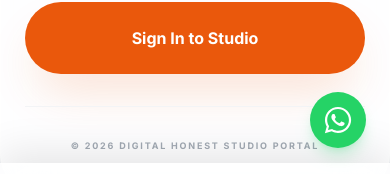
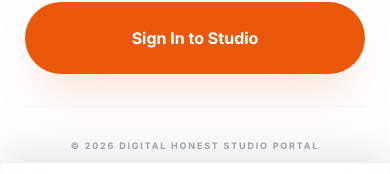
Before and after one commit to ARMAANSIDDIQUI/digitalhonest, a React (Vite) app in the folder client/: page /admin/login in a window 390 px wide. Shown: the part 600-774 px from the top of the page. Built offline with nearby package versions, Linux system fonts and the light colour scheme; no server answers; a web font is replaced by a local one.

Commit message:
social links

```diff
--- a/client/src/components/common/FloatingActions.jsx
+++ b/client/src/components/common/FloatingActions.jsx
@@ -52,7 +52,7 @@ export default function FloatingActions() {
         whileHover={{ scale: 1.1 }}
         whileTap={{ scale: 0.9 }}
         onClick={openWhatsApp}
-        className="flex w-14 h-14 bg-[#25D366] text-white rounded-full shadow-lg items-center justify-center text-3xl hover:bg-green-600 transition-all shadow-green-500/20 group relative"
+        className="hidden md:flex w-14 h-14 bg-[#25D366] text-white rounded-full shadow-lg items-center justify-center text-3xl hover:bg-green-600 transition-all shadow-green-500/20 group relative"
         aria-label="Contact on WhatsApp"
       >
         <span className="absolute -top-12 right-0 bg-brand-text-main text-white text-[10px] font-black uppercase tracking-widest px-4 py-2 rounded-full whitespace-nowrap opacity-0 group-hover:opacity-100 transition-all duration-300 pointer-events-none translate-y-2 group-hover:translate-y-0 shadow-xl border border-white/10">
```
